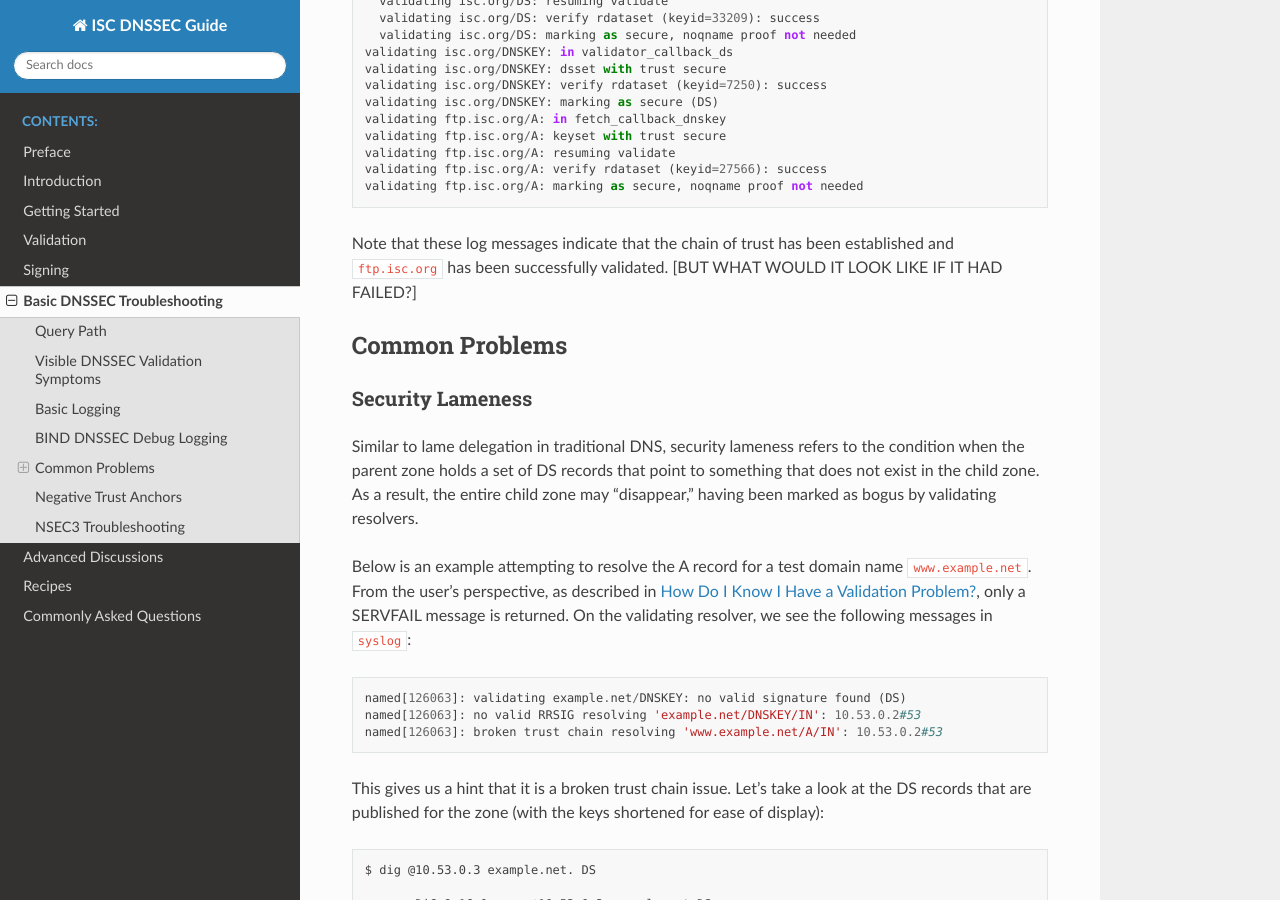
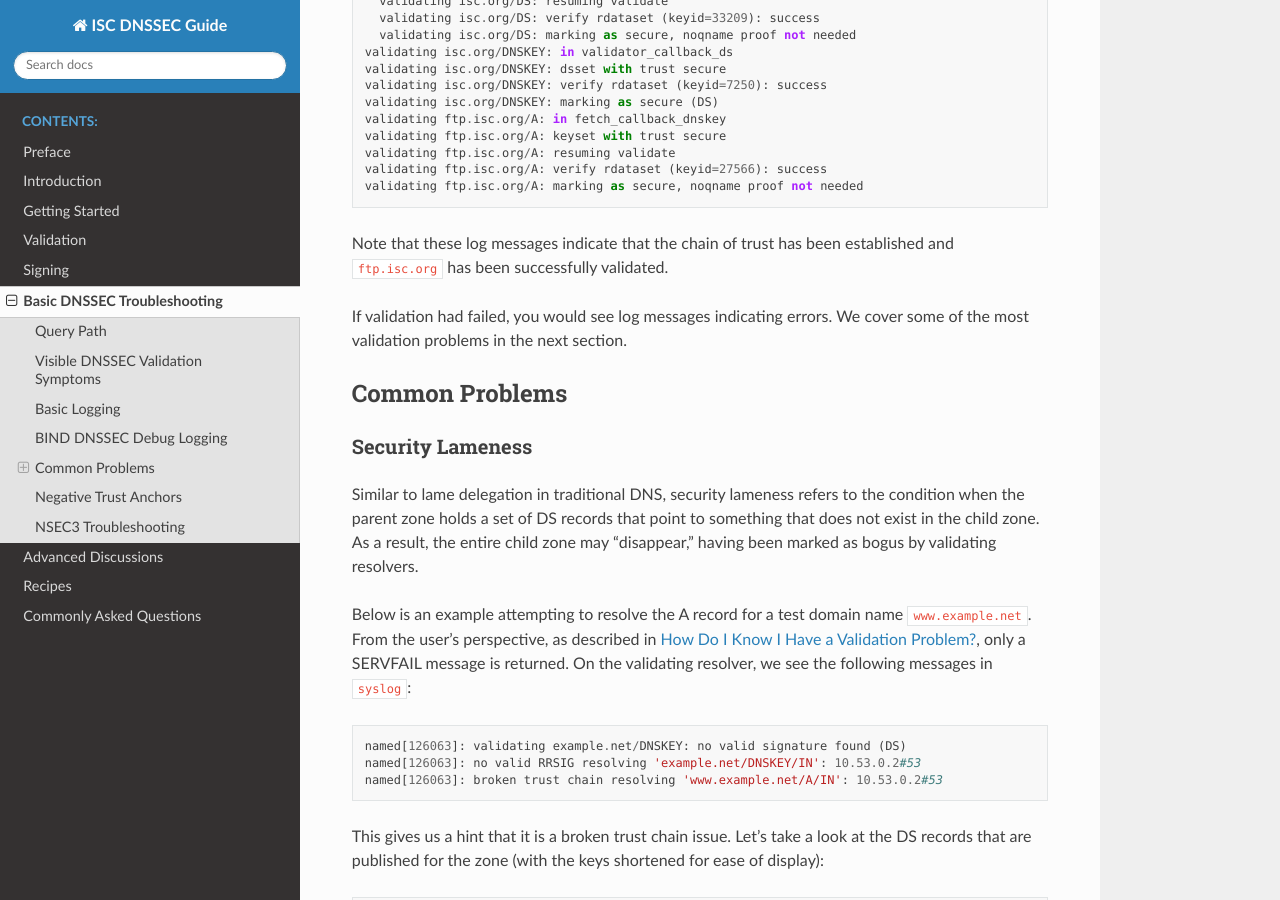
Before and after one commit to isc-projects/isc-dnssec-guide, a Sphinx documentation site: the page built from doc/troubleshooting.rst, in a window 1280 px wide and 900 px high, scrolled down 4073 px. Built offline with Sphinx 7.4.7 and the Read the Docs theme 2.0.0, drawn with Linux system fonts in a browser that asks for light colours.

Commit message:
Add info on log messages with validation failures
Per Matthijs

```diff
--- a/doc/troubleshooting.rst
+++ b/doc/troubleshooting.rst
@@ -243,8 +243,10 @@ successfully looking up and validating the domain name ``ftp.isc.org``.
    validating ftp.isc.org/A: marking as secure, noqname proof not needed
 
 Note that these log messages indicate that the chain of trust has been
-established and ``ftp.isc.org`` has been successfully validated. [BUT
-WHAT WOULD IT LOOK LIKE IF IT HAD FAILED?]
+established and ``ftp.isc.org`` has been successfully validated.
+
+If validation had failed, you would see log messages indicating errors.
+We cover some of the most validation problems in the next section.
 
 .. _troubleshooting_common_problems:
 
```
